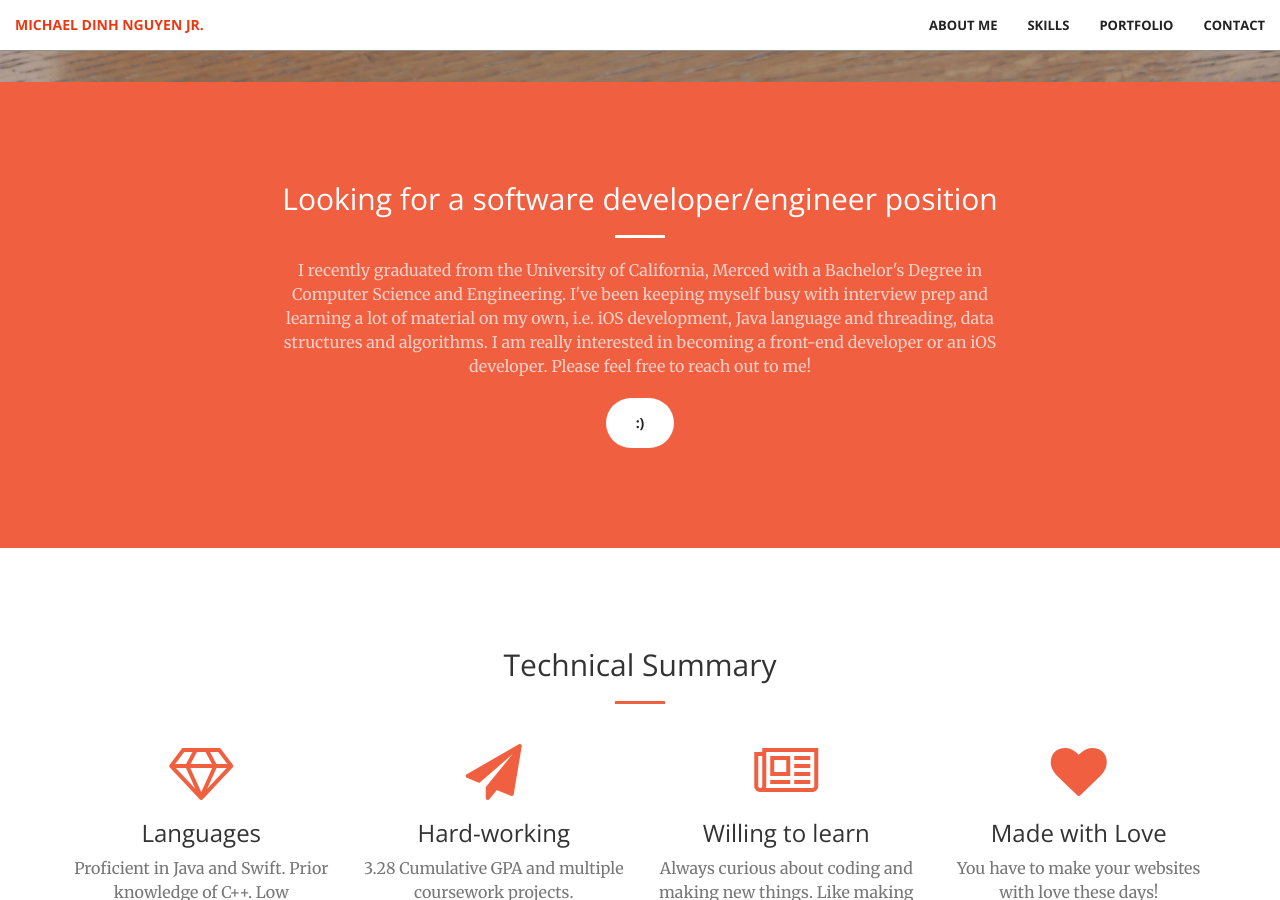
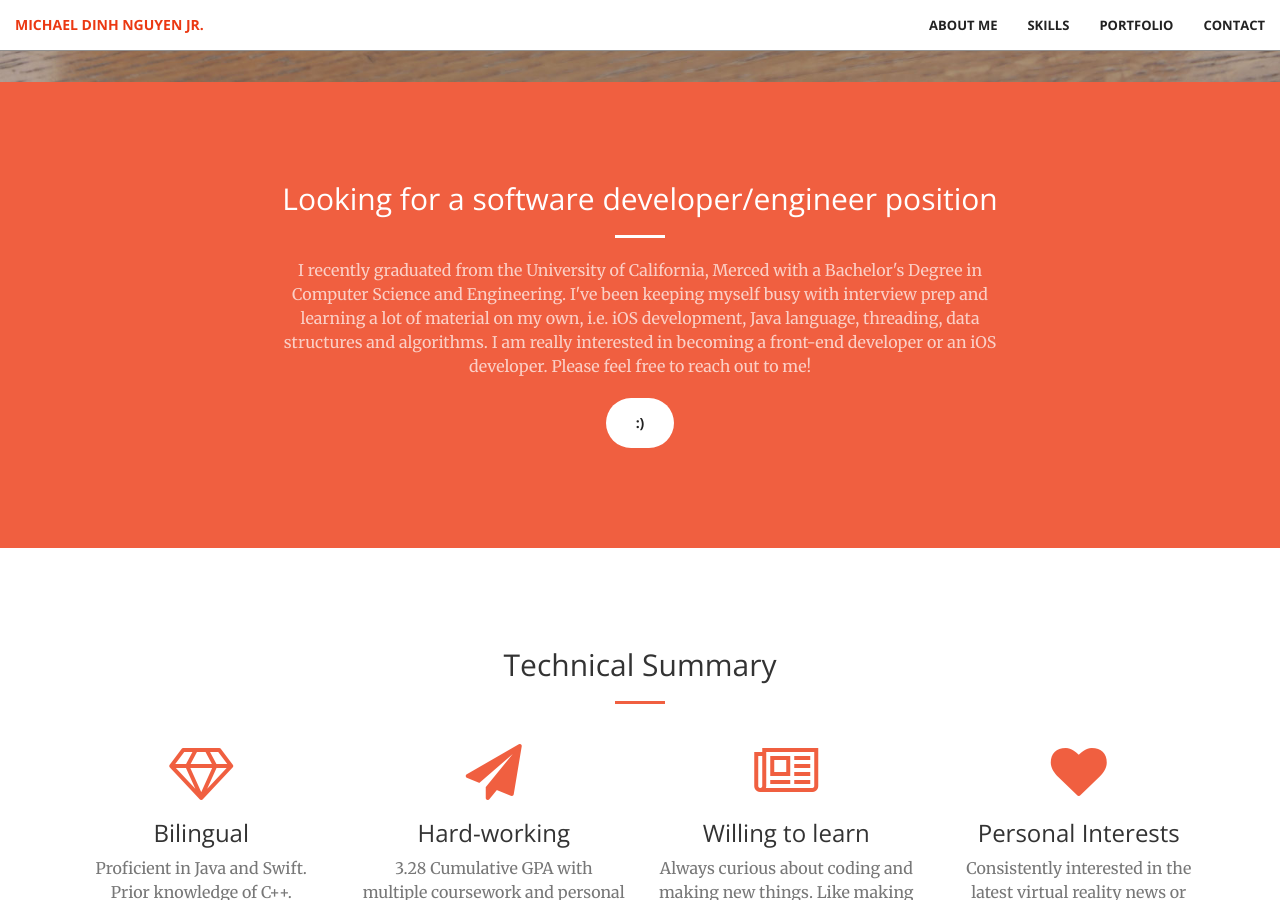
Before and after one commit to mikedinhnguyen/mikedinhnguyen.github.io, a Jekyll site: the page built from index.html, in a window 1280 px wide and 900 px high, scrolled down 818 px. Built offline with Jekyll 4.4.1, drawn with Linux system fonts in a browser that asks for light colours; some of the changed text lies outside the part shown.

Commit message:
add pics; tweak portfolio/contact info

```diff
--- a/_includes/call-to-action.html
+++ b/_includes/call-to-action.html
@@ -4,7 +4,7 @@
             <div class="col-lg-8 col-lg-offset-2 text-center">
                 <h2 class="section-heading">Looking for a software developer/engineer position</h2>
                 <hr class="light">
-                <p class="text-faded">I recently graduated from the University of California, Merced with a Bachelor's Degree in Computer Science and Engineering. I've been keeping myself busy with interview prep and learning a lot of material on my own, i.e. iOS development, Java language and threading, data structures and algorithms. I am really interested in becoming a front-end developer or an iOS developer. Please feel free to reach out to me!</p>
+                <p class="text-faded">I recently graduated from the University of California, Merced with a Bachelor's Degree in Computer Science and Engineering. I've been keeping myself busy with interview prep and learning a lot of material on my own, i.e. iOS development, Java language, threading, data structures and algorithms. I am really interested in becoming a front-end developer or an iOS developer. Please feel free to reach out to me!</p>
                 <a href="#" class="btn btn-default btn-xl">:)</a>
             </div>
         </div>
--- a/_includes/contact.html
+++ b/_includes/contact.html
@@ -10,13 +10,13 @@
         <div class="col-lg-2 col-lg-offset-2 text-center">
             <a href="https://www.linkedin.com/in/michael-nguyen-merced97/">
                 <i class="fa fa-linkedin fa-3x wow bounceIn" data-wow-delay=".1s"></i>
-                <p>{{ site.linkedin_username }}</p>
+                <p>in/michael-nguyen-merced97/</p>
             </a>
         </div>
         <div class="col-lg-2 col-lg-offset-1 text-center">
             <a href="mailto:{{ site.email }}">
             <i class="fa fa-envelope-o fa-3x wow bounceIn" data-wow-delay=".1s"></i>
-                <p>{{ site.email }}</p>
+                <p>michaeldinhnguyenjr@gmail.com</p>
             </a>
         </div>
         <div class="col-lg-2 col-lg-offset-1 text-center">
--- a/_includes/portfolio.html
+++ b/_includes/portfolio.html
@@ -3,14 +3,14 @@
         <div class="row no-gutter">
             <div class="col-lg-4 col-sm-6">
                 <a href="#" class="portfolio-box">
-                    <img src="img/portfolio/1.jpg" class="img-responsive" alt="">
+                    <img src="img/portfolio/website.png" class="img-responsive" alt="">
                     <div class="portfolio-box-caption">
                         <div class="portfolio-box-caption-content">
                             <div class="project-category text-faded">
-                                Category
+                                Website project
                             </div>
                             <div class="project-name">
-                                Project Name
+                                mikeybear.github.io
                             </div>
                         </div>
                     </div>
@@ -22,10 +22,10 @@
                     <div class="portfolio-box-caption">
                         <div class="portfolio-box-caption-content">
                             <div class="project-category text-faded">
-                                Category
+                                mobile app Personal Projects
                             </div>
                             <div class="project-name">
-                                Project Name
+                                War Game, Quiz, Good Choice, News App
                             </div>
                         </div>
                     </div>
@@ -48,14 +48,14 @@
             </div>
             <div class="col-lg-4 col-sm-6">
                 <a href="#" class="portfolio-box">
-                    <img src="img/portfolio/4.jpg" class="img-responsive" alt="">
+                    <img src="img/portfolio/graphics.png" class="img-responsive" alt="">
                     <div class="portfolio-box-caption">
                         <div class="portfolio-box-caption-content">
                             <div class="project-category text-faded">
-                                Category
+                                Computer Graphics Project
                             </div>
                             <div class="project-name">
-                                Project Name
+                                City Camera Fly-Through
                             </div>
                         </div>
                     </div>
--- a/_includes/services.html
+++ b/_includes/services.html
@@ -12,15 +12,15 @@
             <div class="col-lg-3 col-md-6 text-center">
                 <div class="service-box">
                     <i class="fa fa-4x fa-diamond wow bounceIn text-primary"></i>
-                    <h3>Languages</h3>
-                    <p class="text-muted">Proficient in Java and Swift. Prior knowledge of C++. Low experience with HTML/CSS, PHP, and SQL.</p>
+                    <h3>Bilingual</h3>
+                    <p class="text-muted">Proficient in Java and Swift. <br>Prior knowledge of C++. <br>Low experience with HTML/CSS, PHP, and SQL.</p>
                 </div>
             </div>
             <div class="col-lg-3 col-md-6 text-center">
                 <div class="service-box">
                     <i class="fa fa-4x fa-paper-plane wow bounceIn text-primary" data-wow-delay=".1s"></i>
                     <h3>Hard-working</h3>
-                    <p class="text-muted">3.28 Cumulative GPA and multiple coursework projects.</p>
+                    <p class="text-muted">3.28 Cumulative GPA with multiple coursework and personal projects.</p>
                 </div>
             </div>
             <div class="col-lg-3 col-md-6 text-center">
@@ -33,8 +33,8 @@
             <div class="col-lg-3 col-md-6 text-center">
                 <div class="service-box">
                     <i class="fa fa-4x fa-heart wow bounceIn text-primary" data-wow-delay=".3s"></i>
-                    <h3>Made with Love</h3>
-                    <p class="text-muted">You have to make your websites with love these days!</p>
+                    <h3>Personal Interests</h3>
+                    <p class="text-muted">Consistently interested in the latest virtual reality news or trying to educate myself in mathematics.</p>
                 </div>
             </div>
         </div>
```
Also changed, not shown: other parts of _includes/portfolio.html (+4 -4 lines), img/portfolio/penguin.png (added), img/portfolio/website.png (added), 7 other files.
